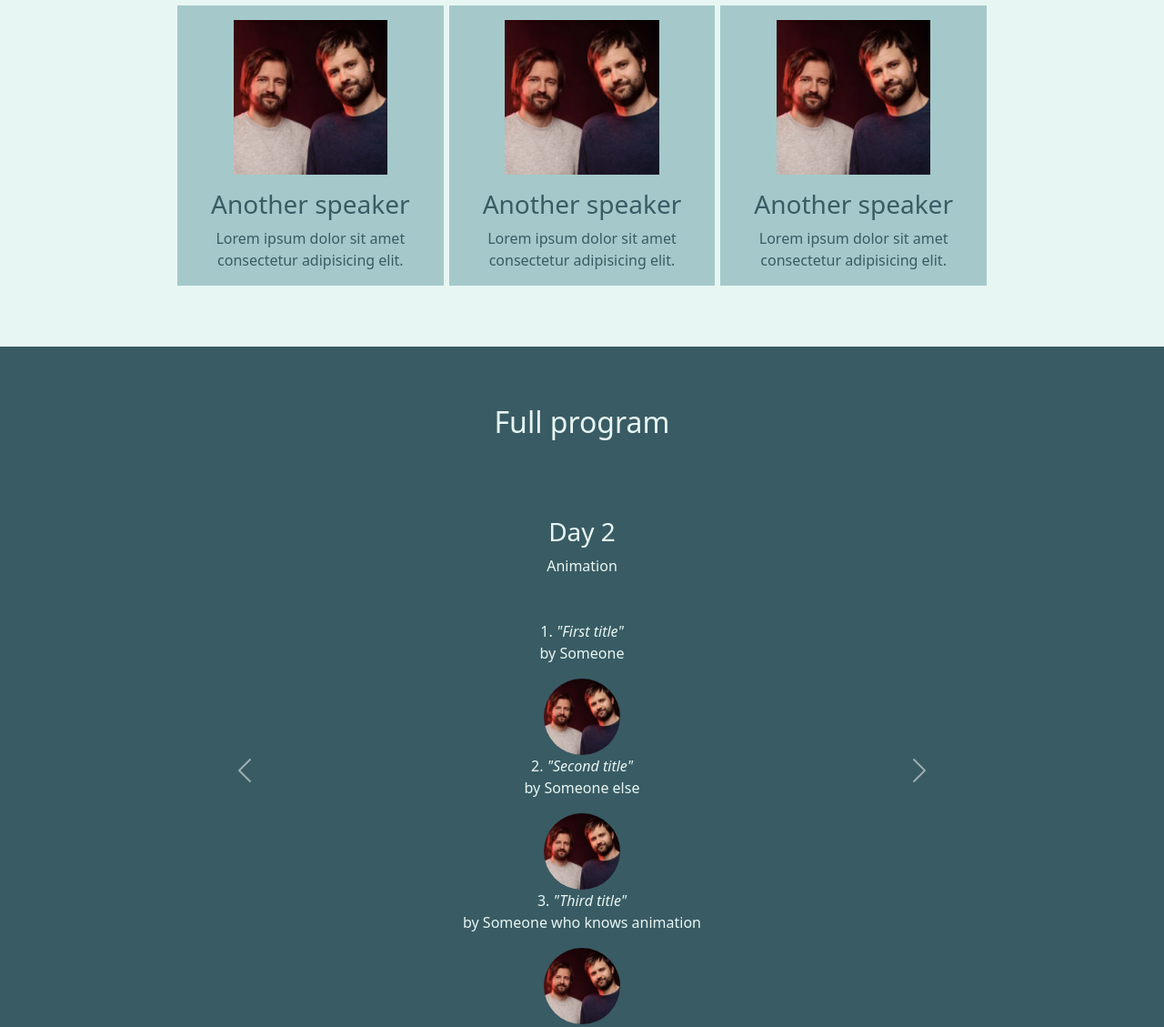
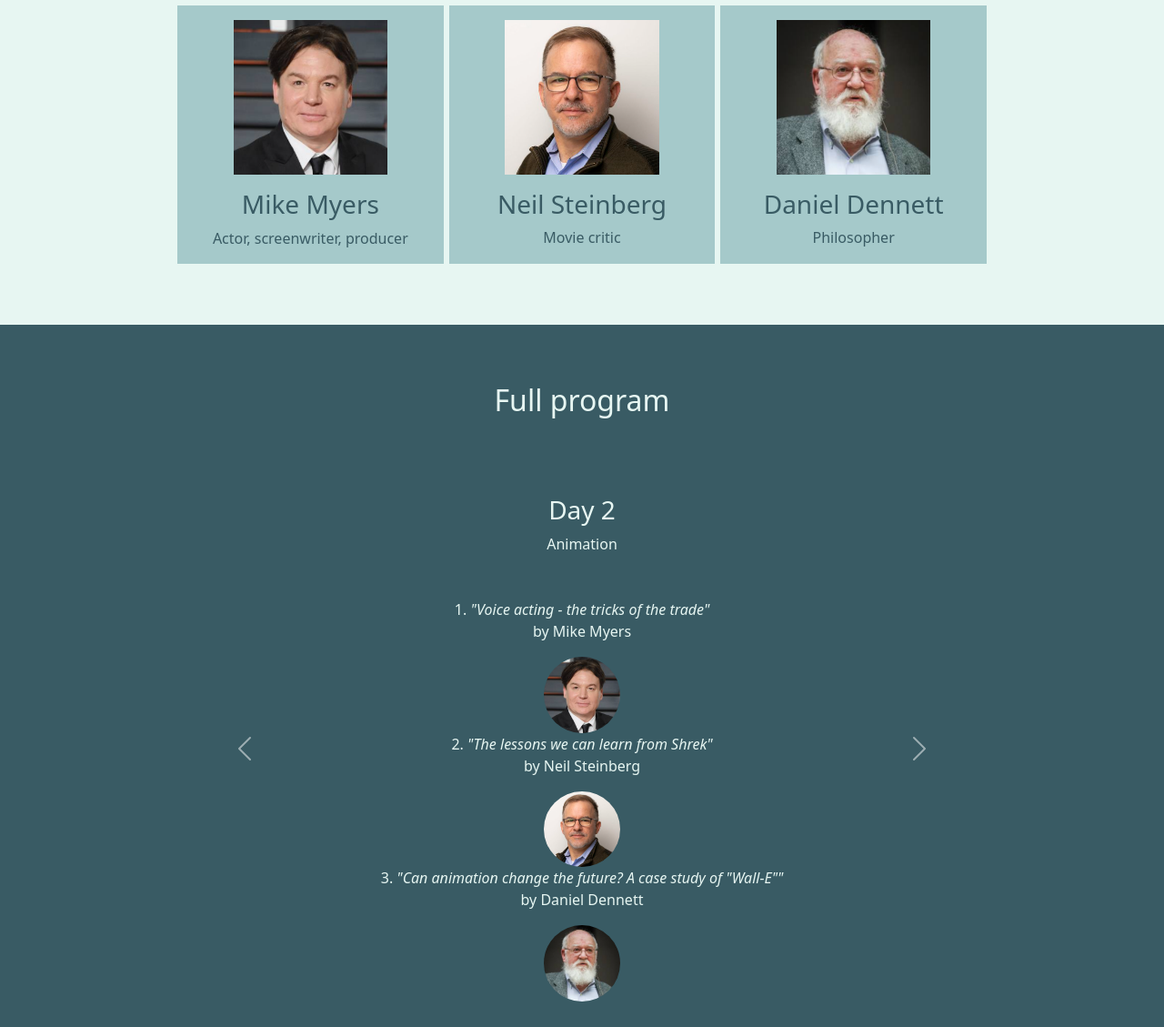
Before and after one commit to evatre/FinalTask, a plain HTML site: page frontend/index.html in a window 1280 px wide. Shown: the part 2303-3432 px from the top of the page at 91% size. Drawn offline with nearby package versions, Linux system fonts and the light colour scheme.

Commit message:
finishing the speakers and program sections

```diff
--- a/frontend/index.html
+++ b/frontend/index.html
@@ -127,10 +127,8 @@
       <div class="container">
         <h2>Speakers</h2>
         <p>
-          Lorem ipsum, dolor sit amet consectetur adipisicing elit. Sit dolor
-          praesentium eaque aperiam, quia placeat debitis, quae laboriosam
-          culpa, sint adipisci recusandae ex id aut magni repudiandae. A, ea
-          corrupti.
+          Movie Online Summit brings together speakers from various backgrounds, all united under the passion for movies. <br>
+          This year we are honored to hear from these professionals:
         </p>
 
         <div class="row" id="all-speakers">
@@ -179,21 +177,21 @@
 
         <div class="row">
           <div class="col-lg-4 speaker">
-            <img src="pics/TheDufferBrothers.png" class="w-75 p-3" alt="" />
-            <h3>Another speaker</h3>
-            <p>Lorem ipsum dolor sit amet consectetur adipisicing elit.</p>
+            <img src="pics/MikeMyers.png" class="w-75 p-3" alt="" />
+            <h3>Mike Myers</h3>
+            <p>Actor, screenwriter, producer</p>
           </div>
 
           <div class="col-lg-4 speaker">
-            <img src="pics/TheDufferBrothers.png" class="w-75 p-3" alt="" />
-            <h3>Another speaker</h3>
-            <p>Lorem ipsum dolor sit amet consectetur adipisicing elit.</p>
+            <img src="pics/NeilSteinberg.png" class="w-75 p-3" alt="" />
+            <h3>Neil Steinberg</h3>
+            <p>Movie critic</p>
           </div>
 
           <div class="col-lg-4 speaker">
-            <img src="pics/TheDufferBrothers.png" class="w-75 p-3" alt="" />
-            <h3>Another speaker</h3>
-            <p>Lorem ipsum dolor sit amet consectetur adipisicing elit.</p>
+            <img src="pics/DanielDennett.png" class="w-75 p-3" alt="" />
+            <h3>Daniel Dennett</h3>
+            <p>Philosopher</p>
           </div>
         </div>
       </div>
@@ -255,32 +253,32 @@
               <p>Animation</p>
               <div class="program-content">
                 <p>
-                  1. <i>"First title"</i>
+                  1. <i>"Voice acting - the tricks of the trade"</i>
                   <br />
-                  by Someone
+                  by Mike Myers
                 </p>
                 <img
-                  src="pics/TheDufferBrothers.png"
+                  src="pics/MikeMyers.png"
                   class="speaker-pic"
                   alt=""
                 />
                 <p>
-                  2. <i>"Second title"</i>
+                  2. <i>"The lessons we can learn from Shrek"</i>
                   <br />
-                  by Someone else
+                  by Neil Steinberg
                 </p>
                 <img
-                  src="pics/TheDufferBrothers.png"
+                  src="pics/NeilSteinberg.png"
                   class="speaker-pic"
                   alt=""
                 />
                 <p>
-                  3. <i>"Third title"</i>
+                  3. <i>"Can animation change the future? A case study of "Wall-E""</i>
                   <br />
-                  by Someone who knows animation
+                  by Daniel Dennett
                 </p>
                 <img
-                  src="pics/TheDufferBrothers.png"
+                  src="pics/DanielDennett.png"
                   class="speaker-pic"
                   alt=""
                 />
```
Also changed, not shown: frontend/pics/DanielDennett.png (added), frontend/pics/MikeMyers.png (added), frontend/pics/NeilSteinberg.png (added).
